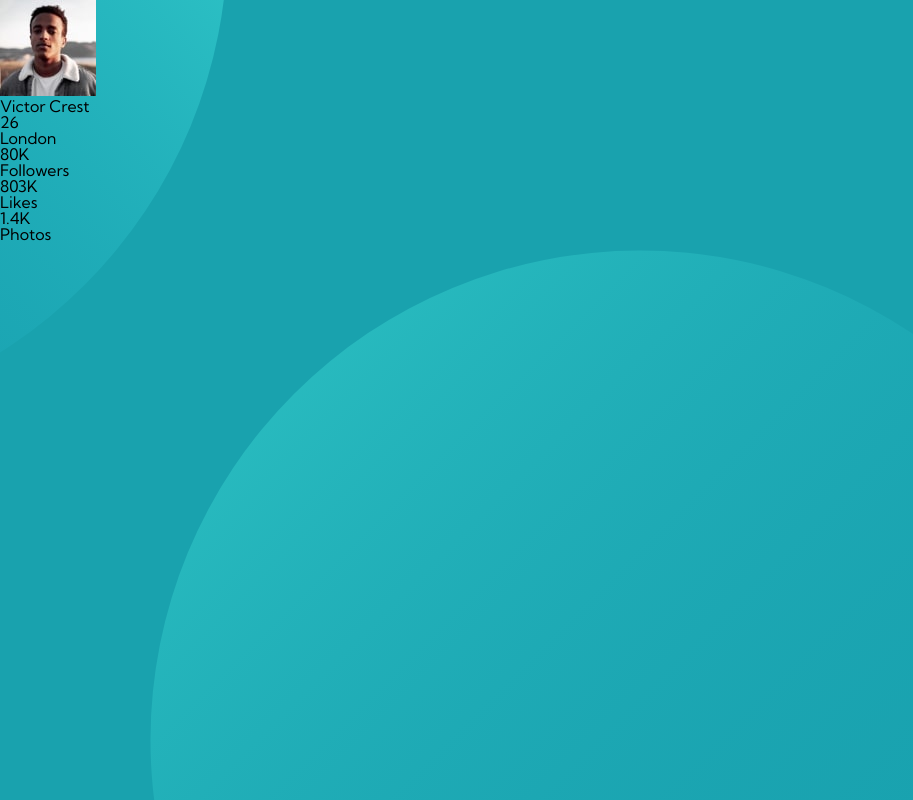
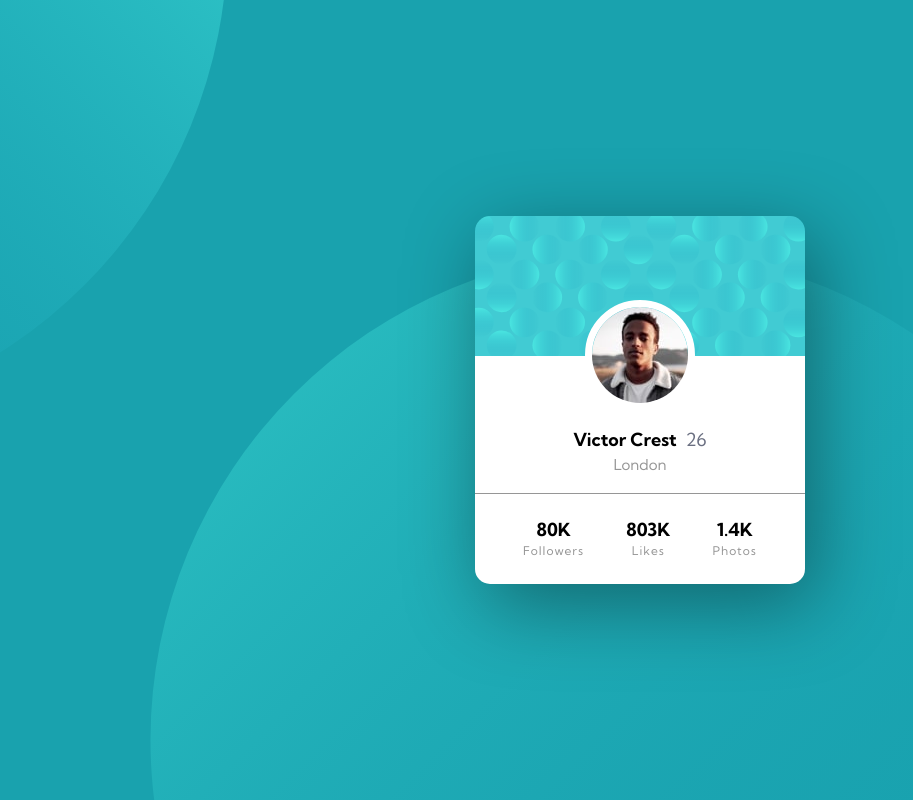
Before and after one commit to MassimoRosas/react-profile-card-component, a React app: page / in a window 1280 px wide. Shown: the whole page, without its empty margins (0-913 px from the left). Built offline with nearby package versions, Linux system fonts and the light colour scheme.

Commit message:
Card CSS

```diff
--- a/src/components/App/app.scss
+++ b/src/components/App/app.scss
@@ -7,6 +7,8 @@
   background-repeat: no-repeat;
   background-image: url('../../../public/images/bg-pattern-top.svg'), url('../../../public/images/bg-pattern-bottom.svg');
   background-position: -750px -550px, 150px 250px;
+  display: flex;
+  font-size: 18px;
 }
 
 @media screen and (min-width: 1440px) {
--- a/src/components/Card/card.scss
+++ b/src/components/Card/card.scss
@@ -0,0 +1,65 @@
+@import 'src/styles/vars';
+
+.card {
+  text-align: center;
+  background-color: #fff;
+  width: 330px;
+  height: fit-content;
+  margin: auto;
+  border-radius: 15px;
+  box-shadow: 10px 20px 80px rgba(0, 0, 0, 0.397);
+  background-image: url('../../../public/images/bg-pattern-card.svg');
+  background-repeat: no-repeat;
+
+  .card-img {
+    border-radius: 100px;
+    border: solid white 7px;
+    margin-top: 4.7em;
+    margin-bottom: 1em;
+  }
+
+  .card-name {
+    font-weight: bold;
+    margin-bottom: 0.4em;
+  }
+
+  .card-age {
+    font-weight: lighter;
+    margin-left: 0.5em;
+    color: $dark-grey-blue;
+  }
+
+  .card-city {
+    color: $dark-grey;
+    font-size: 15px;
+  }
+
+  .card-data {
+    display: flex;
+    margin: auto;
+    margin-top: 1.2em;
+    justify-content: center;
+    padding: 1.5em;
+    border-top: solid 1px $dark-grey;
+
+    .card-data-item {
+      margin: auto;
+
+      .card-data-item-number {
+        font-weight: bold;
+      }
+
+      .card-data-item-title {
+        color: $dark-grey;
+        font-size: 12px;
+        margin-top: 0.5em;
+        letter-spacing: 1px;
+      }
+    }
+  }
+}
+
+@media screen and (min-width: 1440px) {
+
+
+}
--- a/src/components/Card/index.js
+++ b/src/components/Card/index.js
@@ -1,12 +1,15 @@
 import React from 'react';
 
 import CardImg from '../../../public/images/image-victor.jpg';
+import './card.scss';
 
 const Card = () => (
   <div className="card">
     <img src={CardImg} alt="card-img" className="card-img" />
-    <h2 className="card-name">Victor Crest</h2>
-    <span className="card-age">26</span>
+    <h2 className="card-name">
+      Victor Crest
+      <span className="card-age">26</span>
+    </h2>
     <h3 className="card-city">London</h3>
     <ul className="card-data">
       <li className="card-data-item">
```
